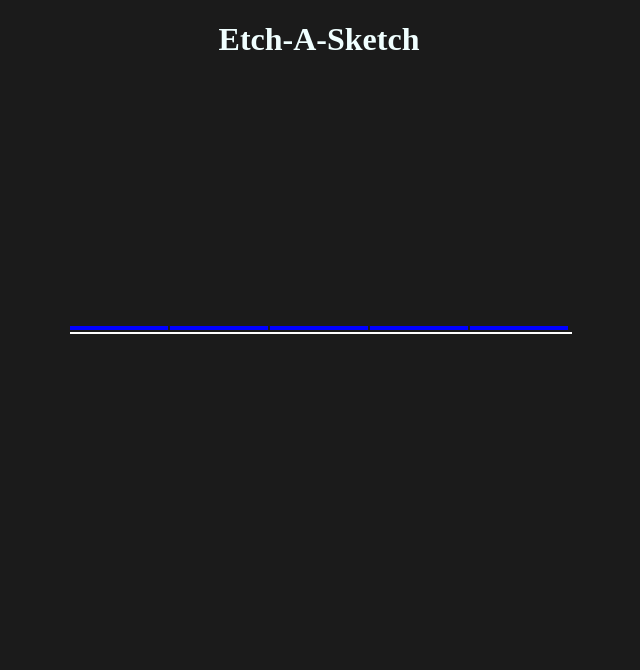
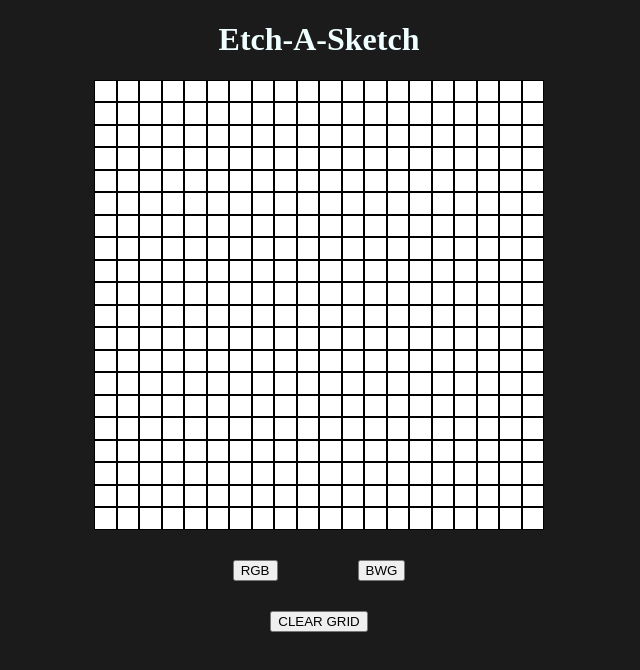
Before and after one commit to sonettemeow/etch-a-sketch, a plain HTML site: page index.html in a window 1280 px wide. Shown: the whole page, without its empty margins (321-961 px from the left). Drawn offline with Linux system fonts and the light colour scheme.

Commit message:
initialgrid with button options

```diff
--- a/index.html
+++ b/index.html
@@ -10,9 +10,12 @@
         <script src="script.js" defer></script>
         <div class='main'>
             <h1>Etch-A-Sketch</h1>
-            <div class='gridbox'>
-                <div class='row'></div>
+            <div class='gridbox'></div>
+            <div class='btn'>
+                <div class='btn'><button id='rgb'>RGB</button></div>
+                <div class='btn'><button id='bwg'>BWG</button></div>
             </div>
+            <div><button id='clear'>CLEAR GRID</button></div>
         </div>
     </body>
 </html>
--- a/script.js
+++ b/script.js
@@ -1,32 +1,35 @@
-//let howMany = prompt('How many squares?');
+//let size = prompt('How many squares?');
 
 const container = document.querySelector('.gridbox');
-const row = document.querySelector('.row');
+const clearBtn = document.getElementById('clear');
+const rgbBtn = document.getElementById('rgb');
+const bwgBtn = document.getElementById('bwg');
 
-const numbah = 5;
+function createGrid(size) {
+    for (let i = 0; i < size; i++) {
+        const divRow = document.createElement('div');
+        divRow.style.display = 'flex';
+        divRow.style.flexGrow = '1';
+        divRow.style.backgroundColor = 'white';
+        divRow.style.boxSizing = 'border-box';
+        container.appendChild(divRow);
 
-for (let i = 0; i < numbah; i++) {
-    const div = document.createElement('div');
-    div.style.border = '2px solid blue';
-    div.style.margin = '1px';
-    div.style.width = '100%';
-    row.appendChild(div);
+        for (let j = 0; j < size; j++) {
+            const cell = document.createElement('div');
+            cell.style.border = '1px solid black';
+            cell.style.margin = '0px';
+            cell.style.width = '100%';
+            cell.style.boxSizing = 'border-box';
+            divRow.appendChild(cell);
+            }
+
+        const brk = document.createElement('div');
+        brk.style.border = '0px';
+        brk.style.margin = '0px';
+        brk.style.height = '0%';
+        brk.style.width = '100%';
+        brk.style.boxSizing = 'border-box';
+        container.appendChild(brk);
+    }
 }
-const brk = document.createElement('div');
-brk.style.border = '1px solid white';
-brk.style.margin = '1px';
-brk.style.height = '0%';
-brk.style.width = '100%';
-container.appendChild(brk);
-
-// for (let rows = 0; rows < howMany; rows++) {
-//     for (let columns = 0; columns < howMany; columns++) {
-//         let square = document.createElement('div');
-//         square.innerHTML = "here's one";
-//         container.appendChild(square);
-//         square.style.backgroundColor = 'white';
-//         square.style.display = 'inline-block';
-//         //square.style.display = 'flex';
-//         //square.style.flexWrap = 'wrap';
-//     }
-// }
+createGrid(20);
--- a/style.css
+++ b/style.css
@@ -23,11 +23,16 @@ html {
     display: flex;
     flex-direction: column;
     justify-content: center;
-    width: 500px;
-    height: 500px;
+    width: 450px;
+    height: 450px;
 }
 
-  .row {
-      display: flex;
+.btn {
+    display: inline-flex;
+    margin-top: 15px;
+    gap: 80px;
+}
 
+#clear {
+    margin-top: 30px;
 }
```
Lines whose indentation alone changed are shown as unchanged.
